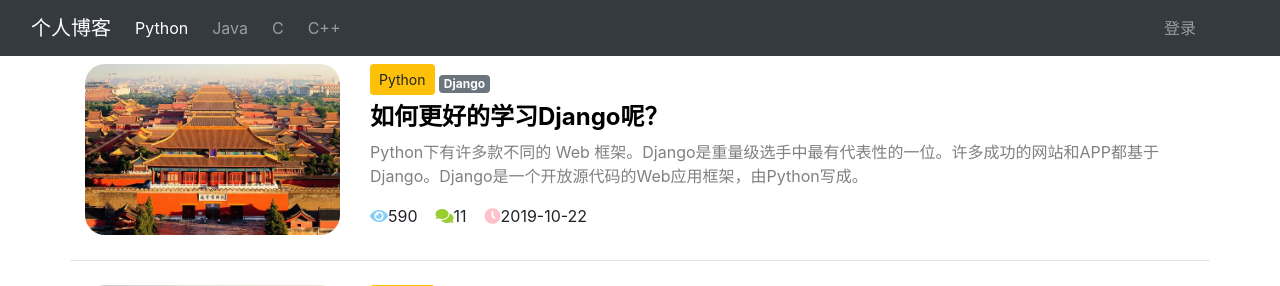
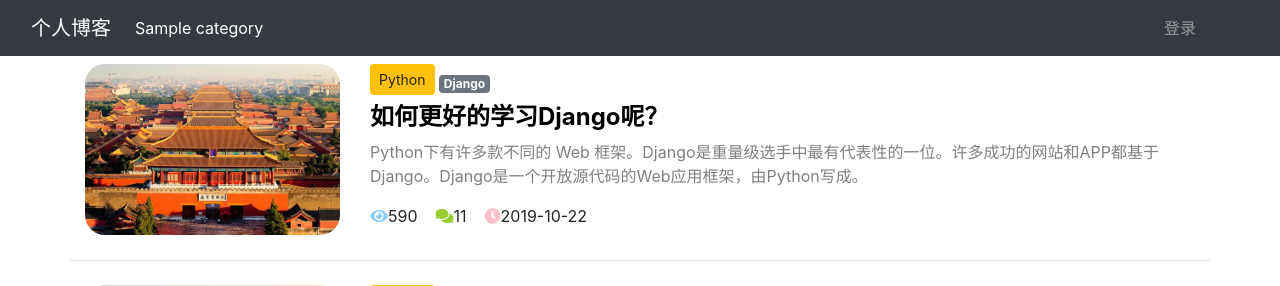
Before and after one commit to NKMYHinata/Django_Blog, a Django app: page / in a window 1280 px wide. Shown: the top 286 px of the page. Run offline with Django 3.2, Linux system fonts and the light colour scheme; tables that the repository leaves empty hold one stand-in row (Sample ...); some libraries are stand-ins or nearby versions.

Commit message:
首页分类数据展示

```diff
--- a/home/views.py
+++ b/home/views.py
@@ -1,9 +1,37 @@
 from django.shortcuts import render
 from django.views import View
+from home.models import ArticleCategory
+from django.http.response import HttpResponseNotFound
 
 
 # Create your views here.
 
 class IndexView(View):
     def get(self, request):
-        return render(request, 'index.html')
+        """
+        1. 获取所有分类信息
+        2. 接收用户点击的分类id
+        3. 根据分类id进行分类的查询
+        4. 组织数据传递给模板
+
+        :param request:
+        :return:
+        """
+
+        # 1
+        categories = ArticleCategory.objects.all()
+        # 2
+        cat_id = request.GET.get('cat_id', 1)
+        # 3
+        try:
+            category = ArticleCategory.objects.get(id=cat_id)
+        except ArticleCategory.DoesNotExist:
+            return HttpResponseNotFound('没有此分类')
+
+        # 4
+        context = {
+            'categories': categories,
+            'category': category
+        }
+
+        return render(request, 'index.html', context=context)
--- a/templates/index.html
+++ b/templates/index.html
@@ -35,18 +35,17 @@
         <div class="collapse navbar-collapse">
             <div>
                 <ul class="nav navbar-nav">
-                    <li class="nav-item active">
-                        <a class="nav-link mr-2" href="#">Python</a>
-                    </li>
-                    <li class="nav-item">
-                        <a class="nav-link mr-2" href="#">Java</a>
-                    </li>
-                    <li class="nav-item">
-                        <a class="nav-link mr-2" href="#">C</a>
-                    </li>
-                    <li class="nav-item">
-                        <a class="nav-link mr-2" href="#">C++</a>
-                    </li>
+                    {% for cat in categories %}
+                        {% if cat.id == category.id  %}
+                            <li class="nav-item active">
+                                <a class="nav-link mr-2" href="/?cat_id={{ cat.id }}">{{ cat.title }}</a>
+                            </li>
+                        {% else %}
+                            <li class="nav-item">
+                                <a class="nav-link mr-2" href="/?cat_id={{ cat.id }}">{{ cat.title }}</a>
+                            </li>
+                        {% endif %}
+                    {% endfor %}
                 </ul>
             </div>
         </div>
```
Also changed, not shown: 1 other file.
